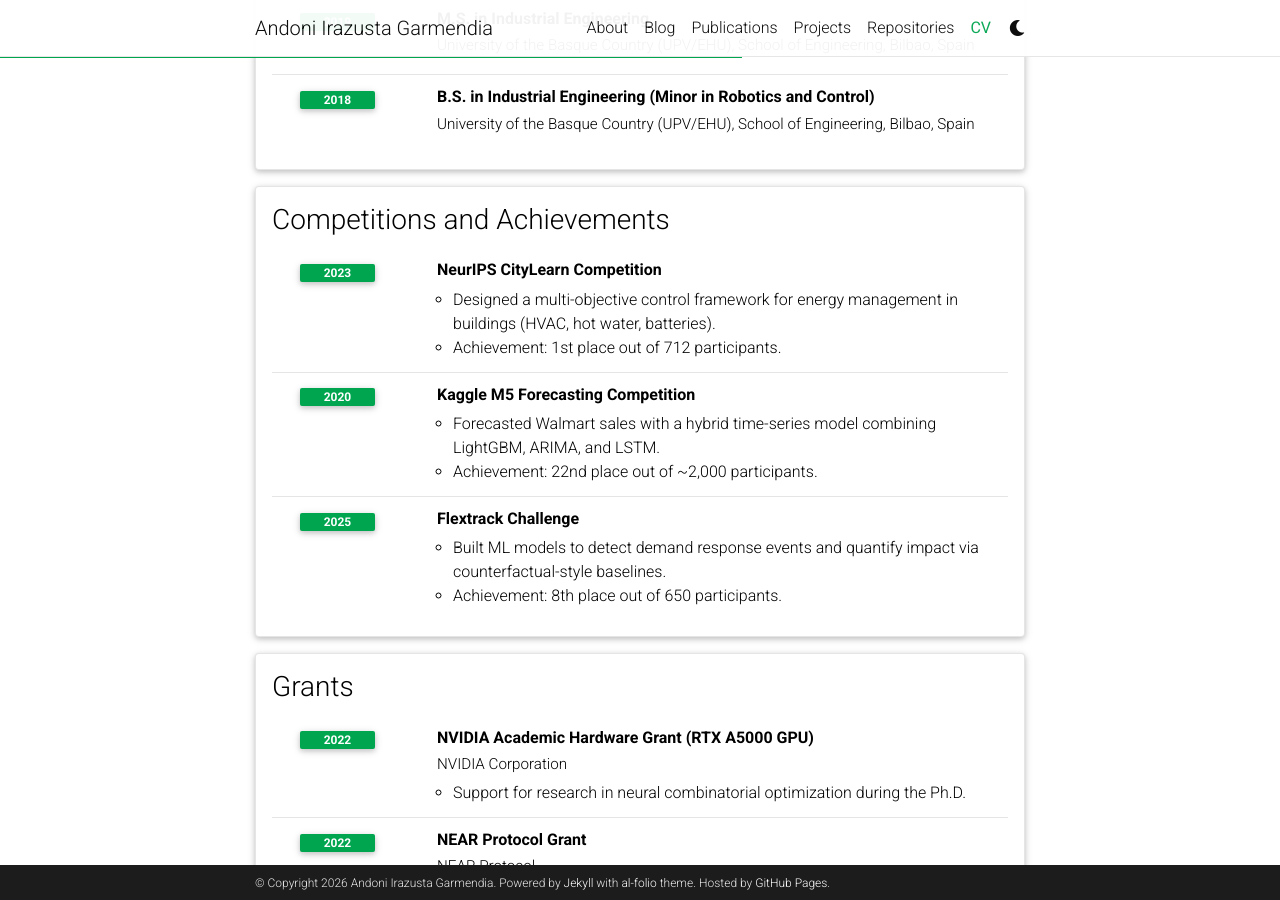
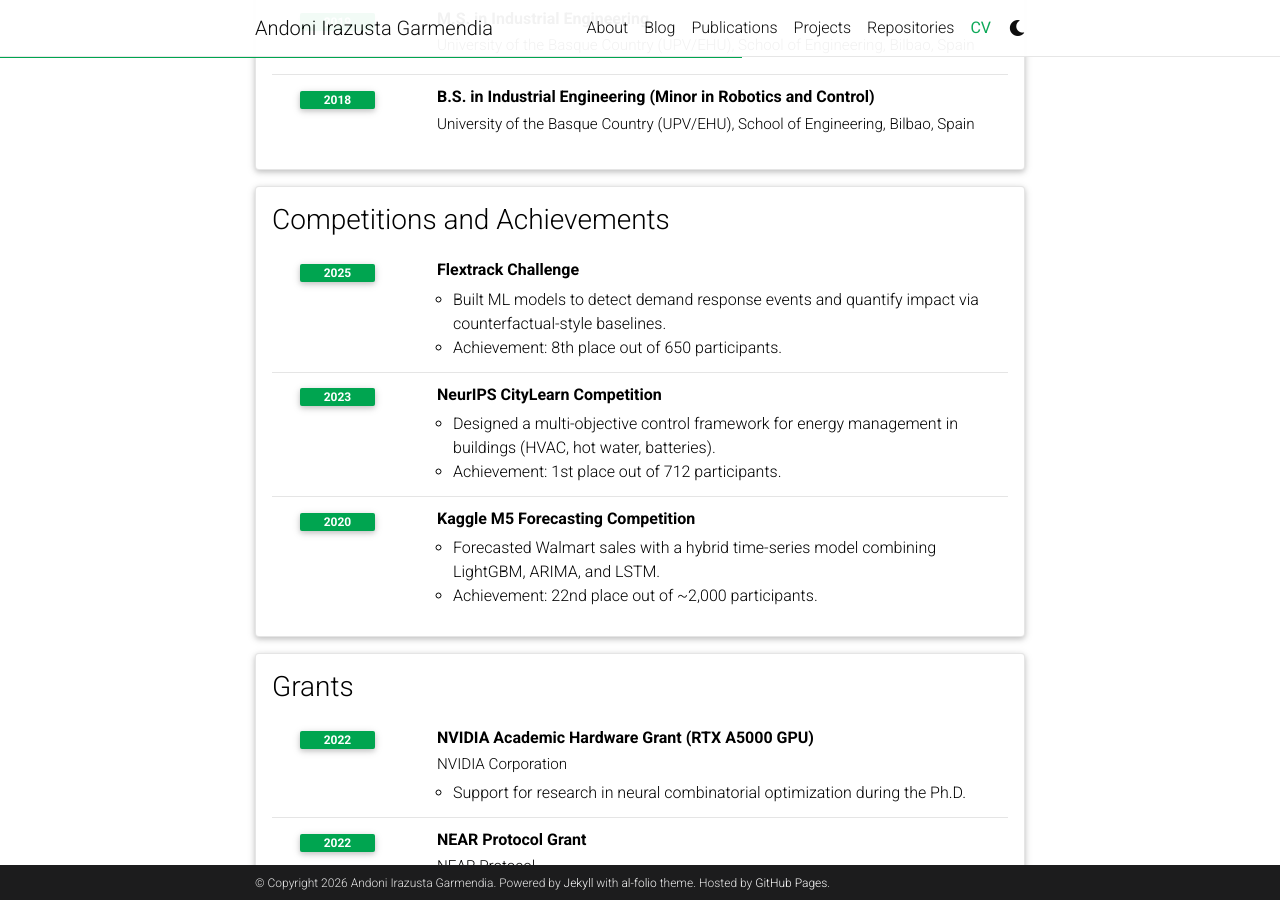
Before and after one commit to TheLeprechaun25/TheLeprechaun25.github.io, a Jekyll site: the page built from _pages/cv.md, in a window 1280 px wide and 900 px high, scrolled down 615 px. Built offline with Jekyll 4.4.1, drawn with Linux system fonts in a browser that asks for light colours; comment, search, counter and statistics services are not loaded; a style sheet for code colours, icons or effects is not loaded; part of the change alters nothing that is shown.

```diff
--- a/_data/cv.yml
+++ b/_data/cv.yml
@@ -30,6 +30,11 @@
 - title: Competitions and Achievements
   type: time_table
   contents:
+    - title: Flextrack Challenge
+      year: 2025
+      description:
+        - Built ML models to detect demand response events and quantify impact via counterfactual-style baselines.
+        - "Achievement: 8th place out of 650 participants."
     - title: NeurIPS CityLearn Competition
       year: 2023
       description:
@@ -40,11 +45,6 @@
       description:
         - Forecasted Walmart sales with a hybrid time-series model combining LightGBM, ARIMA, and LSTM.
         - "Achievement: 22nd place out of ~2,000 participants."
-    - title: Flextrack Challenge
-      year: 2025
-      description:
-        - Built ML models to detect demand response events and quantify impact via counterfactual-style baselines.
-        - "Achievement: 8th place out of 650 participants."
 
 - title: Grants
   type: time_table
```
